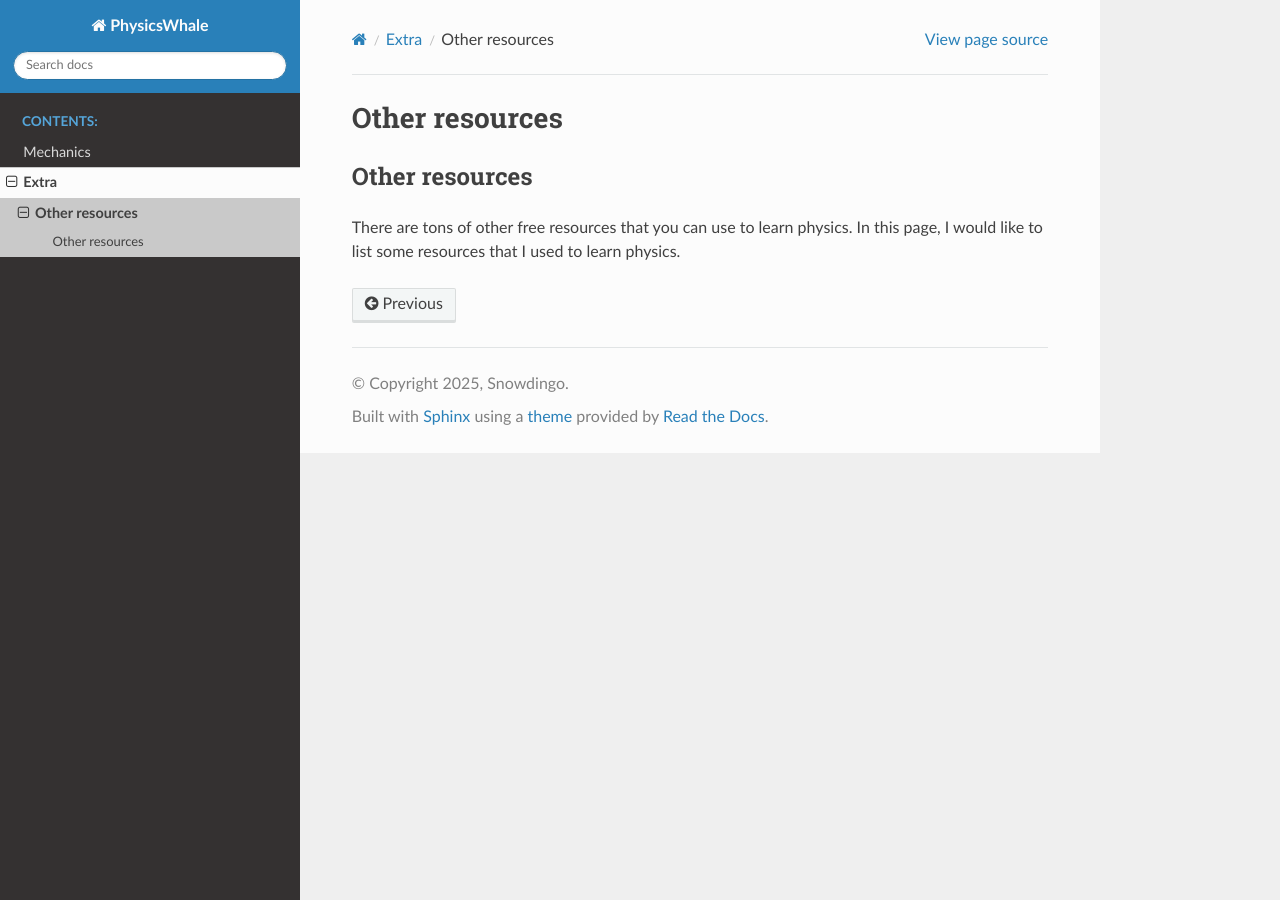
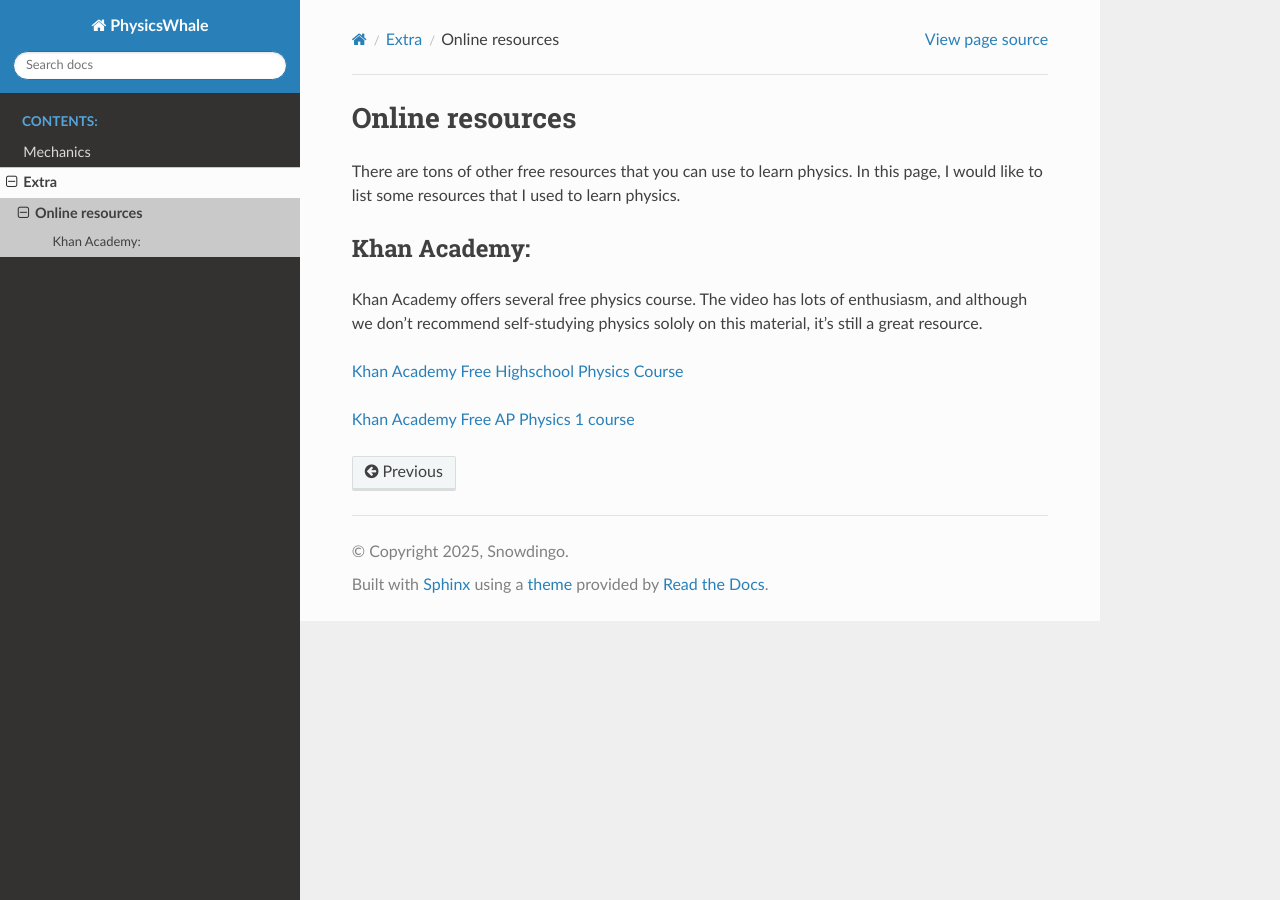
Before and after one commit to SnowDingo/physicswhale, a Sphinx documentation site: the page built from docs/extras/onlineresource.rst, in a window 1280 px wide. Built offline with Sphinx 7.4.7 and the Read the Docs theme 3.1.0, drawn with Linux system fonts in a browser that asks for light colours.

Commit message:
updated several pages.

```diff
--- a/docs/extras/onlineresource.rst
+++ b/docs/extras/onlineresource.rst
@@ -1,8 +1,16 @@
-Other resources
-====
+Online resources
+================
 
-Other resources
-------------
 
 There are tons of other free resources that you can use to learn physics.
 In this page, I would like to list some resources that I used to learn physics.
+
+
+Khan Academy:
+---------
+Khan Academy offers several free physics course. The video has lots of enthusiasm, and although we don't recommend self-studying physics sololy on this material, it's still a great resource.
+
+`Khan Academy Free Highschool Physics Course <https://www.khanacademy.org/science/highschool-physics>`_
+
+
+`Khan Academy Free AP Physics 1 course <https://www.khanacademy.org/science/ap-college-physics-1>`_
```
Also changed, not shown: docs/mechanics/force.rst (+6 -4 lines).
